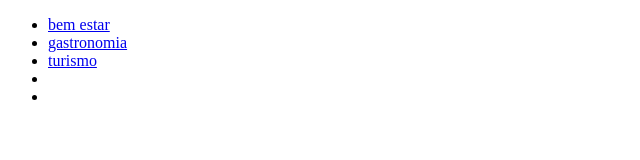
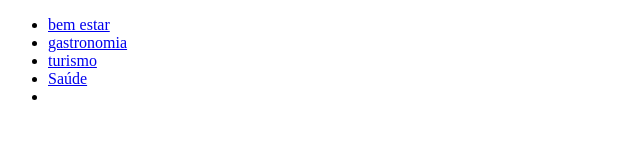
Before and after one commit to JonatasCleber/turismo-integrador, a plain HTML site: page index.html in a window 1280 px wide. Shown: the full height of the page, 0-640 px from the left. Drawn offline with Linux system fonts and the light colour scheme.

Commit message:
cadeh joao

```diff
--- a/index.html
+++ b/index.html
@@ -10,7 +10,7 @@
         <li><a href="src/pages/bem-estar/Bem_estar.html">bem estar</a></li>
         <li><a href="src/pages/gastronomia/index.html"> gastronomia</a></li>
         <li><a href="src/pages/turismo/index.html">turismo</a></li>
-        <li></li>
+        <li><a href="src/pages/saude/index.html">Saúde</a></li>
         <li></li>
     </ul>
 </body>
```
